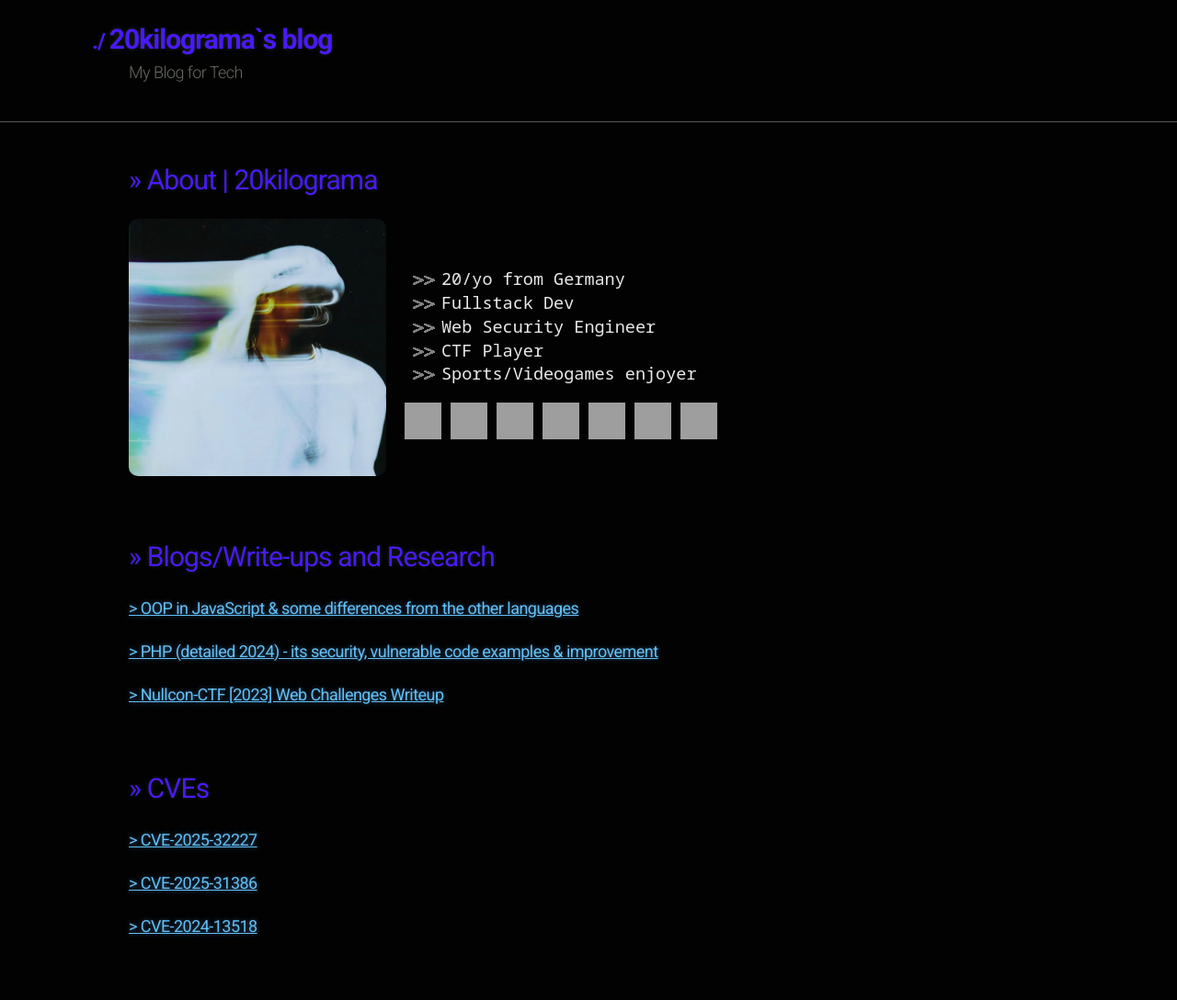
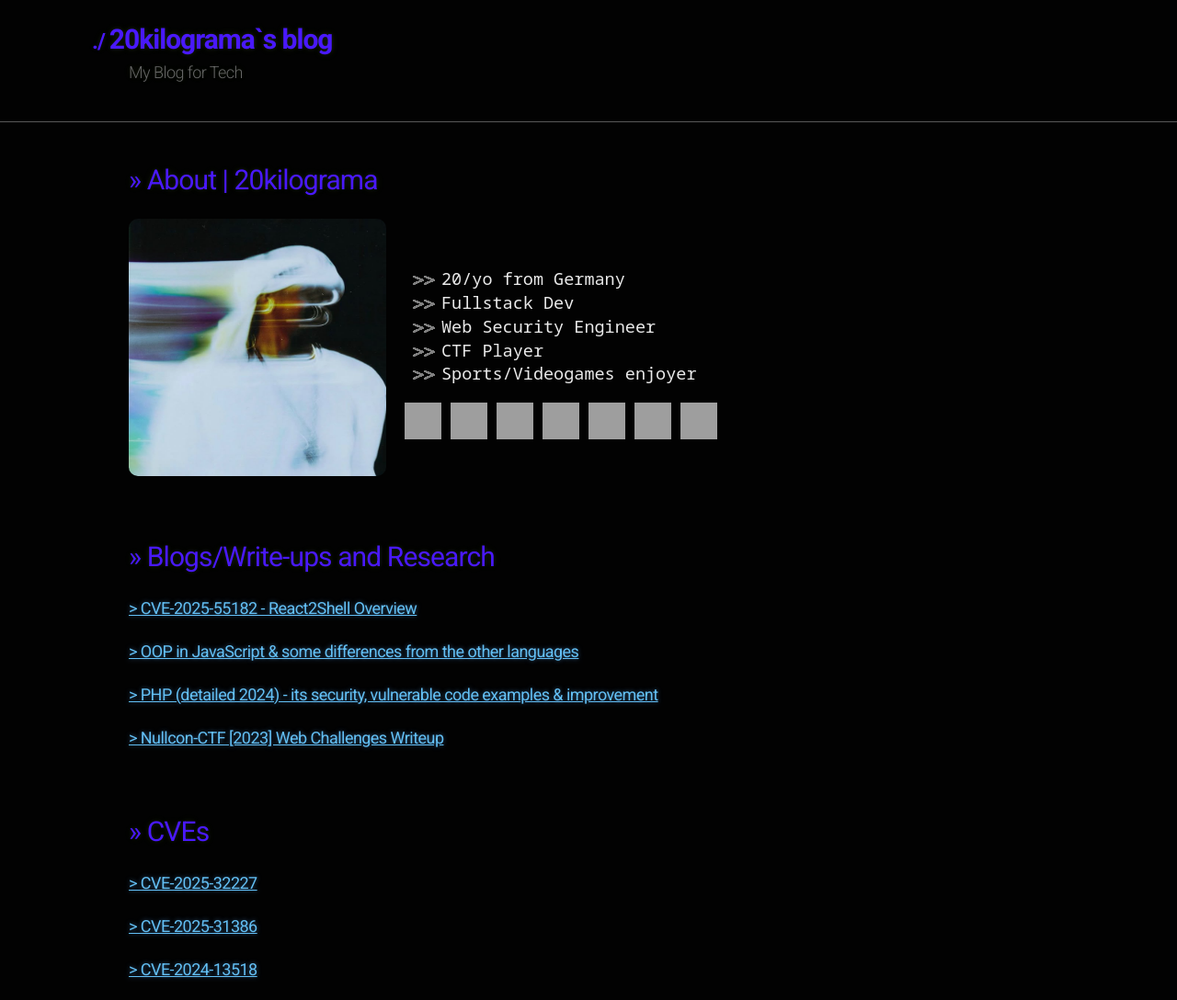
Before and after one commit to 20kilograma/blog, a Jekyll site: the page built from index.md, in a window 1280 px wide, cut to the strip 0-1088 px from the top of the page. Shown: the whole strip at 92% size. Built offline with Jekyll 4.4.1, drawn with Linux system fonts in a browser that asks for light colours; nearby versions of some CDN libraries; some web fonts are replaced; our own code applies the rules of GitHub Pages for plain Markdown files; before the commit the page ends 1041 px from its top, so only the background shows below that; grey boxes are pictures that could not be loaded.

Commit message:
Update index.md

```diff
--- a/index.md
+++ b/index.md
@@ -41,6 +41,7 @@
 
 # >> Blogs/Write-ups and Research
 
+### <a href="react2shell"> > CVE-2025-55182 - React2Shell Overview </a>
 ### <a href="oop-js"> > OOP in JavaScript & some differences from the other languages </a>
 ### <a href="php-sec"> > PHP (detailed 2024) - its security, vulnerable code examples & improvement </a>
 ### <a href="nullcon-writeup"> > Nullcon-CTF [2023] Web Challenges Writeup </a>
```
